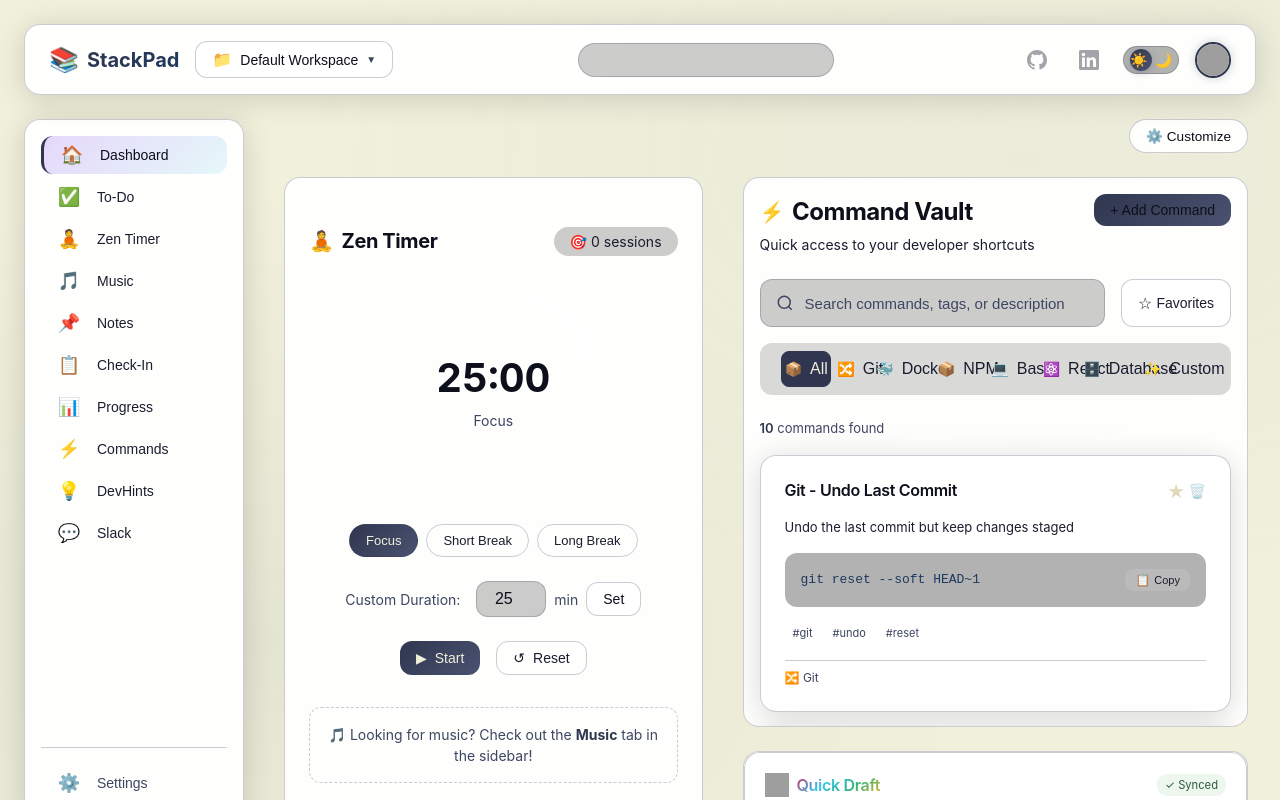
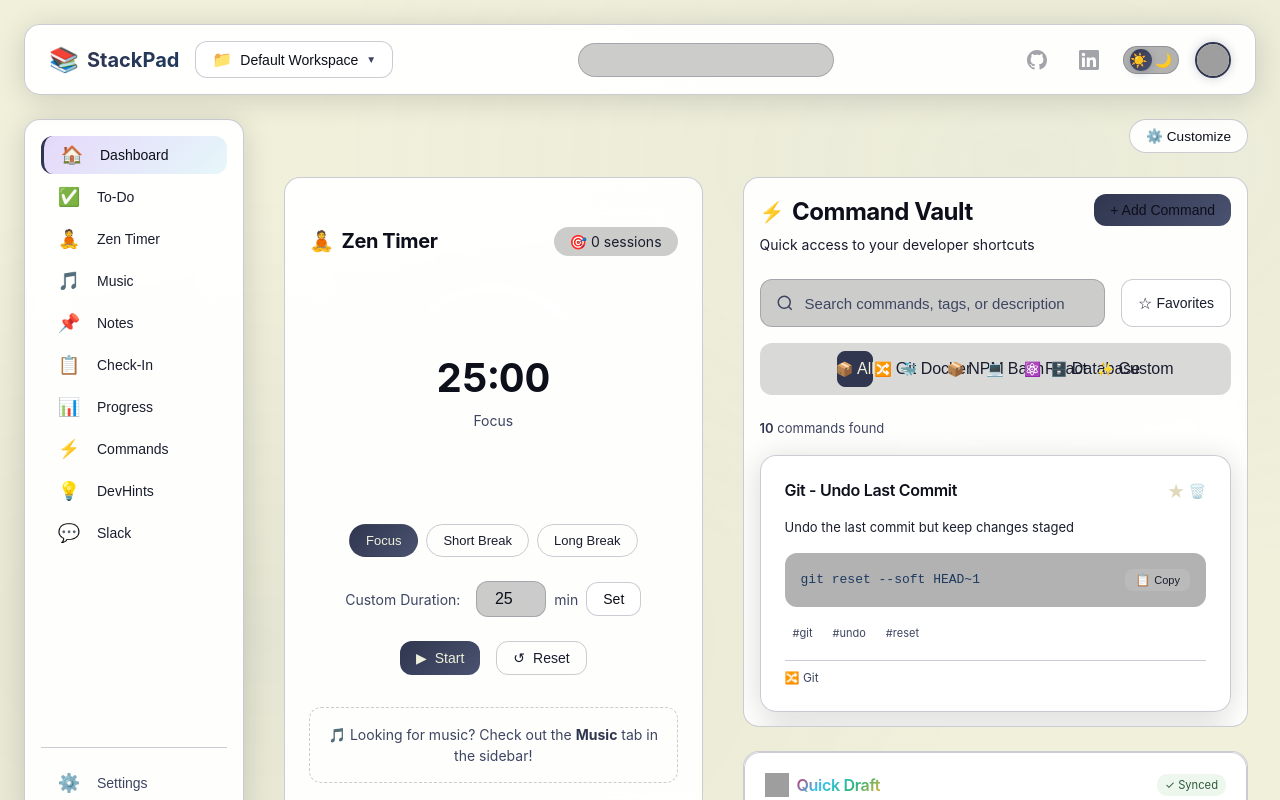
Before and after one commit to Nathanellevy-DI/StackPad.github.io, a React (Vite) app in the folder client/: page / in a window 1280 px wide. Shown: the top 800 px of the page. Built offline with nearby package versions, Linux system fonts and the light colour scheme; grey boxes are pictures that could not be loaded.

Commit message:
fix: Switch Command Vault filters to flex-wrap layout

```diff
--- a/client/src/components/CommandVault/CommandSearch.css
+++ b/client/src/components/CommandVault/CommandSearch.css
@@ -143,38 +143,21 @@
 /* Category Tabs */
 .category-tabs {
     display: flex;
-    gap: var(--spacing-md);
+    flex-wrap: wrap;
+    /* Wrap onto new lines if needed */
+    gap: var(--spacing-sm);
     margin-bottom: var(--spacing-lg);
-    overflow-x: auto;
-    padding-bottom: var(--spacing-md);
-    -webkit-overflow-scrolling: touch;
-    scrollbar-width: thin;
-    padding-right: var(--spacing-md);
-    /* Ensure last item isn't cut off */
-}
-
-.category-tabs::-webkit-scrollbar {
-    height: 6px;
-}
-
-.category-tabs::-webkit-scrollbar-track {
-    background: rgba(255, 255, 255, 0.05);
-    border-radius: var(--radius-full);
-}
-
-.category-tabs::-webkit-scrollbar-thumb {
-    background: var(--glass-border);
-    border-radius: var(--radius-full);
+    padding-bottom: var(--spacing-sm);
 }
 
 .category-tab {
     display: flex;
     align-items: center;
-    gap: var(--spacing-sm);
+    gap: var(--spacing-xs);
     background: transparent;
     border: 1px solid var(--glass-border);
     border-radius: var(--radius-full);
-    padding: var(--spacing-sm) var(--spacing-lg);
+    padding: var(--spacing-sm) var(--spacing-md);
     color: var(--text-secondary);
     cursor: pointer;
     white-space: nowrap;
```
